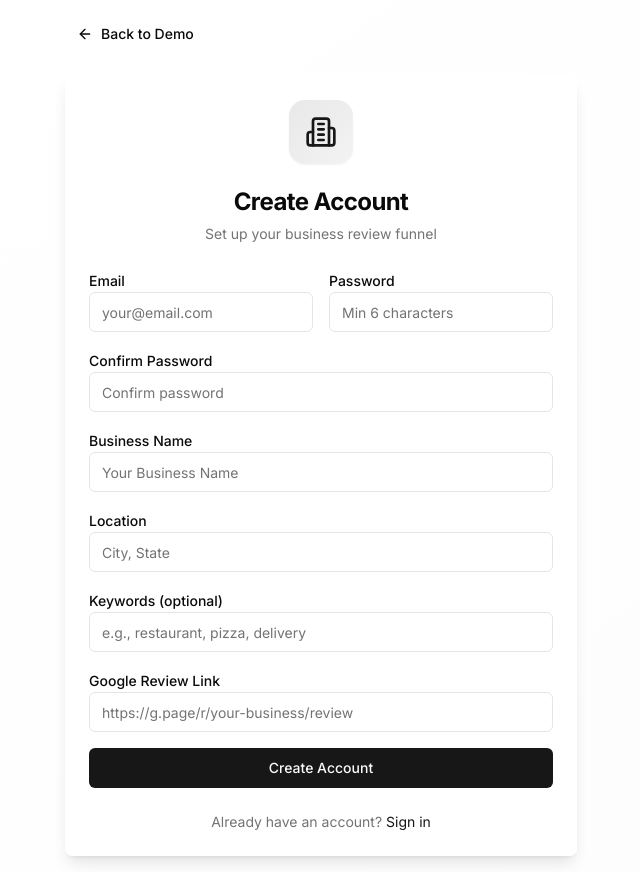
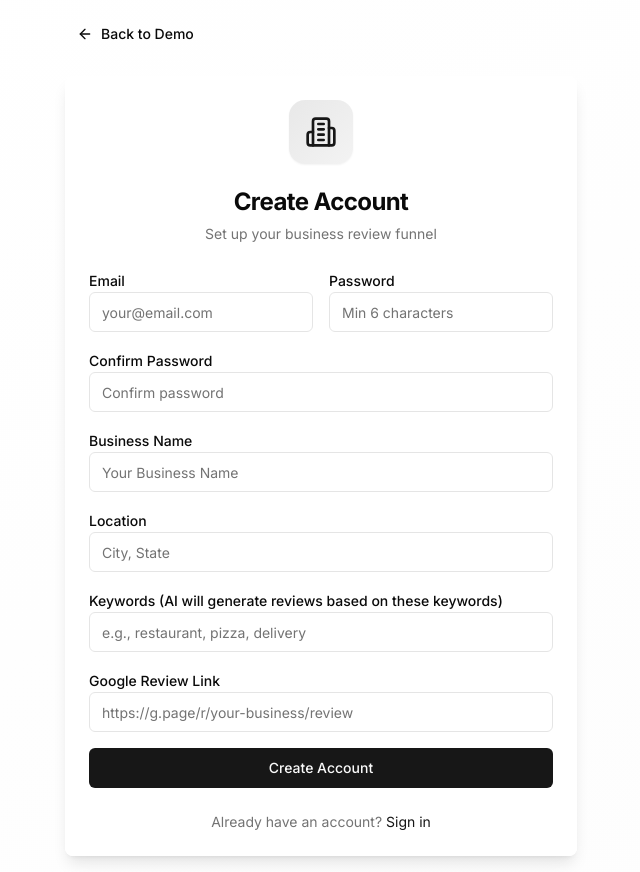
Before and after one commit to danielgao20/review-app, a Next.js app: page /auth/signup in a window 1280 px wide. Shown: the whole page, without its empty margins (319-959 px from the left). Built offline with nearby package versions, Linux system fonts and the light colour scheme.

Commit message:
keywords

```diff
--- a/app/auth/signup/page.tsx
+++ b/app/auth/signup/page.tsx
@@ -150,7 +150,7 @@ export default function SignUpPage() {
                 />
               </div>
               <div>
-                <label className="text-sm font-medium">Keywords (optional)</label>
+                <label className="text-sm font-medium">Keywords (AI will generate reviews based on these keywords)</label>
                 <Input
                   name="keywords"
                   placeholder="e.g., restaurant, pizza, delivery"
```
